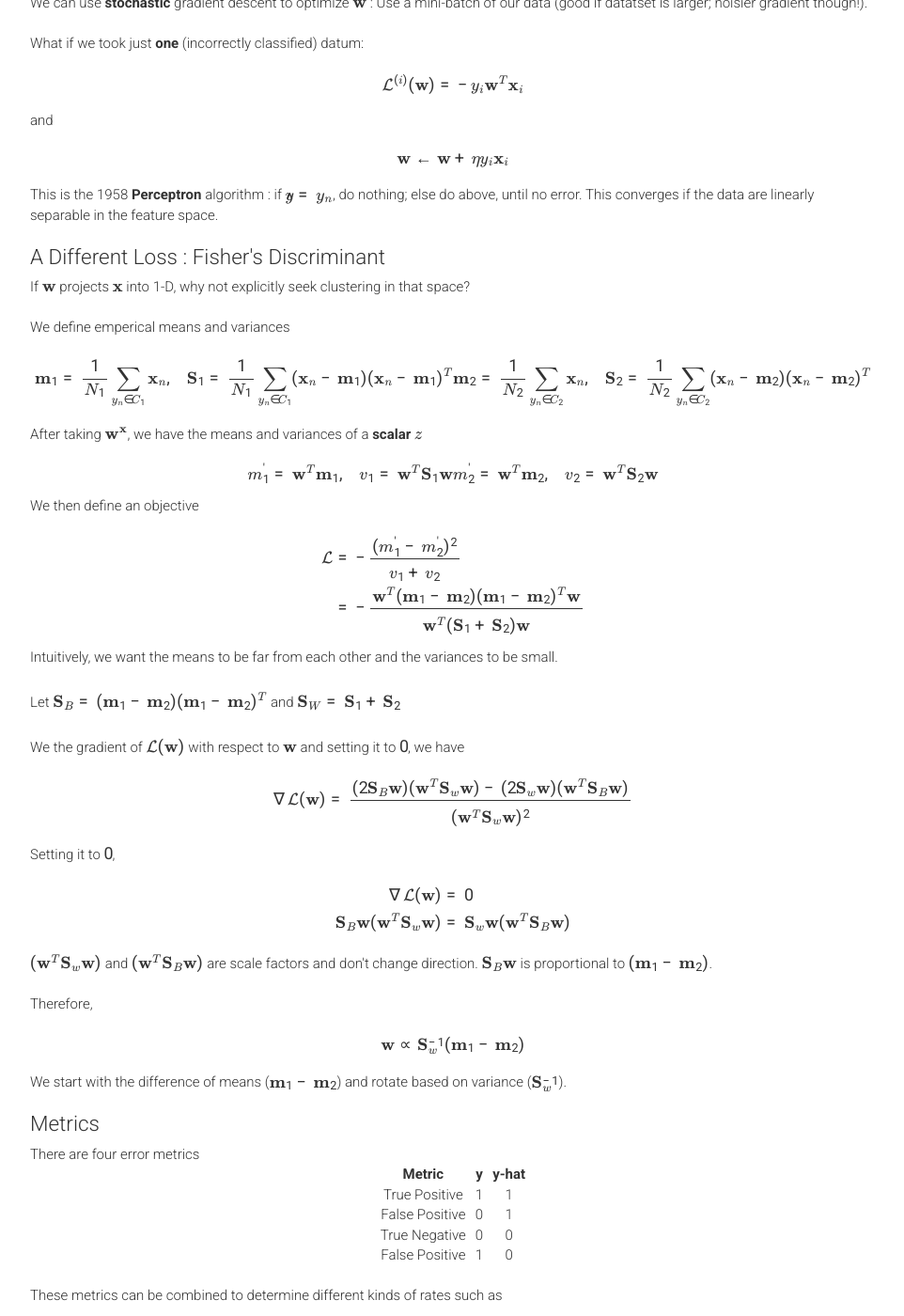
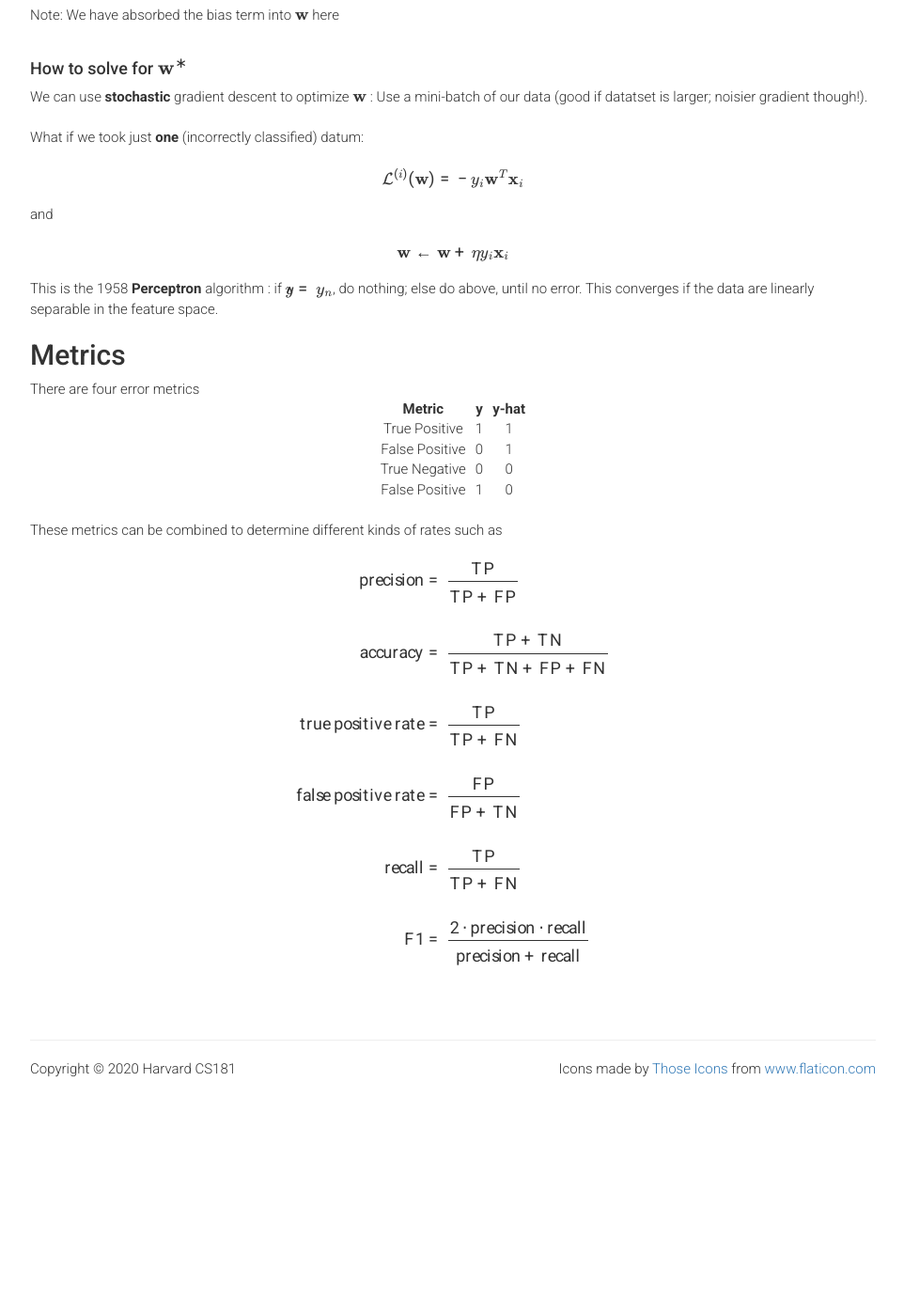
Before and after one commit to harvard-ml-courses/cs181-web-2020, a Jekyll site: the page built from recap4.html, in a window 1280 px wide and 1400 px high, scrolled down 2225 px. Shown: the whole window at 94% size, without its empty margins (158-1120 px from the left). Built offline with Jekyll 4.4.1, drawn with Linux system fonts in a browser that asks for light colours; formulas are drawn with MathJax 3; after the commit the page ends 3448 px from its top, so only the background shows below that; some of the changed lines change nothing that is shown; some of the changed text lies outside the part shown.

Commit message:
made changes to recap4

```diff
--- a/recap4.html
+++ b/recap4.html
@@ -14,18 +14,16 @@
 
       <h3>Lecture 4 Summary</h3>
 
-<!--      <ul>-->
-<!--        <li><a href="#recap4_1"></a></li>-->
-<!--        <li><a href="#recap4_2"></a></li>-->
-<!--        <li><a href="#recap4_3"></a></li>-->
-<!--        <li><a href="#recap4_4"></a></li>-->
-<!--        <li><a href="#recap4_5"></a></li>-->
-<!--        <li><a href="#recap4_6"></a></li>-->
-<!--      </ul>-->
+     <ul>
+        <li><a href="#recap4_1">Introduction</a></li>
+        <li><a href="#recap4_2">Classification vs Regression</a></li>
+        <li><a href="#recap4_3">Linear Classification</a></li>
+        <li><a href="#recap4_4">Metrics</a></li>
+      </ul>
 
       <br>
 
-      <h2>Introduction</h2>
+      <h2 id="recap4_1">Introduction</h2>
 
       The previous lecture, we covered probabilistic regression. As a recap, in probabilistic regression, a generative model
       allows us to perform different types of inference such as posterior inference for weight parameters as well as
@@ -37,7 +35,7 @@
       This lecture, we covered linear classification. The goal of classification is to identify a category $y$ given $\mathbf{x}$,
       rather than continuous $y$.
 
-      <h2>Classification vs Regression</h2>
+      <h2 id="recap4_2">Classification vs Regression</h2>
       Conceptually classification is not too different from regression. We follow the same general forms:
 
       <ol>
@@ -53,7 +51,7 @@
       We can still use KNN for classification by returning the majority vote of the neighbors of $\mathbf{x}$
 
 
-      <h2>Linear Classification</h2>
+      <h2 id="recap4_3">Linear Classification</h2>
 
       <h3>Choose a Model : Linear Boundary </h3>
       We introduce a new parametric model. It is simple but we can use a basis $\phi$ to obtain complex boundaries of separation.
@@ -140,7 +138,7 @@
       This is the 1958 <strong>Perceptron</strong> algorithm : if $\hat{y} = y_n$, do nothing; else do above, until no error.
       This converges if the data are linearly separable in the feature space.
 
-      <h3>A Different Loss : Fisher's Discriminant</h3>
+      <!-- <h3>A Different Loss : Fisher's Discriminant</h3>
       If $\mathbf{w}$ projects $\mathbf{x}$ into 1-D, why not explicitly seek clustering in that space?
       <br><br>
       We define emperical means and variances
@@ -186,10 +184,9 @@
       <br>
       Therefore,
       $$\mathbf{w} \propto \mathbf{S}_w^{-1}(\mathbf{m}_1 - \mathbf{m}_2)$$
-      We start with the difference of means ($\mathbf{m}_1 - \mathbf{m}_2$) and rotate based on variance ($\mathbf{S}_w^{-1}$).
+      We start with the difference of means ($\mathbf{m}_1 - \mathbf{m}_2$) and rotate based on variance ($\mathbf{S}_w^{-1}$). -->
 
-
-      <h3>Metrics</h3>
+      <h2 id="recap4_4">Metrics</h2>
       There are four error metrics
       <table class="note-table">
         <tr><th>Metric</th><th>y</th><th>y-hat</th></tr>
```
